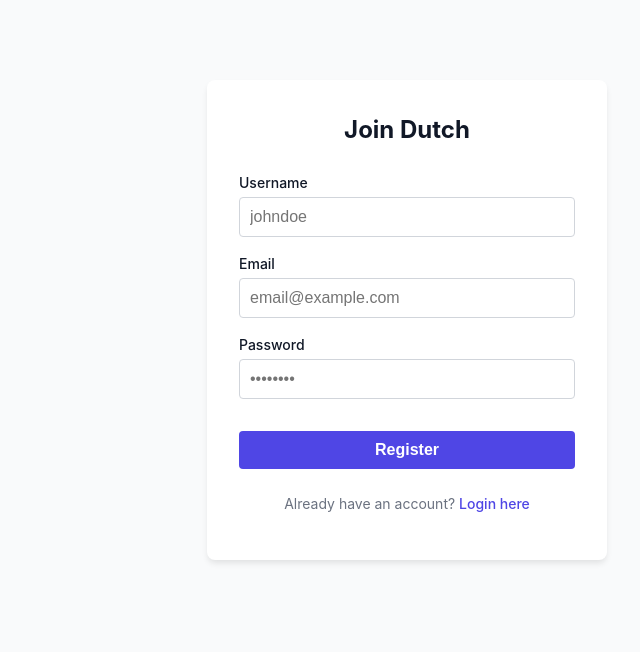
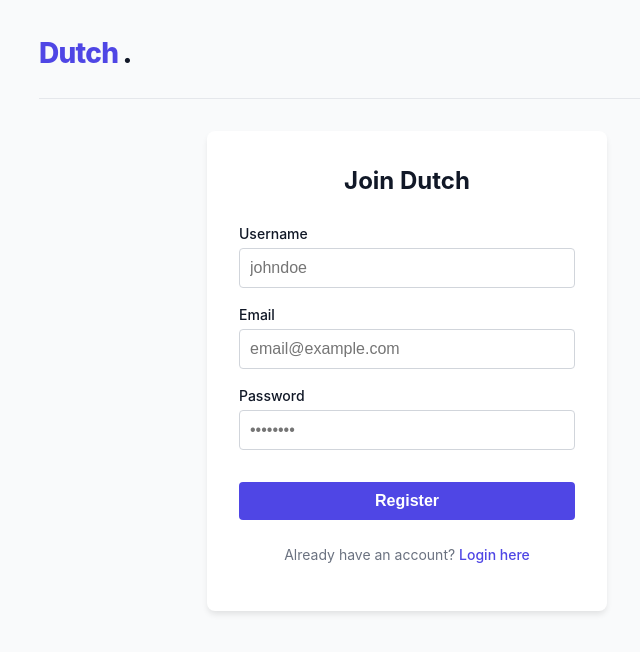
Before and after one commit to raythx98/dutch, a SvelteKit app: page /register in a window 1280 px wide. Shown: the top 652 px of the page, without its empty margins (233-873 px from the left). Built offline with nearby package versions, Linux system fonts and the light colour scheme.

Commit message:
Landing page, UI, invite link fix

```diff
--- a/src/lib/components/InviteModal.svelte
+++ b/src/lib/components/InviteModal.svelte
@@ -1,9 +1,10 @@
 <script lang="ts">
 	import { toast } from '$lib/toast';
+	import { base } from '$app/paths';
 
 	let { inviteToken, onClose }: { inviteToken: string; onClose: () => void } = $props();
 
-	const inviteLink = $derived(typeof window !== 'undefined' ? `${window.location.origin}/join/${inviteToken}` : '');
+	const inviteLink = $derived(typeof window !== 'undefined' ? `${window.location.origin}${base}/join/${inviteToken}` : '');
 
 	function copyToClipboard() {
 		navigator.clipboard.writeText(inviteLink);
--- a/src/routes/login/+page.svelte
+++ b/src/routes/login/+page.svelte
@@ -77,9 +77,14 @@
 	}
 </script>
 
-<div class="auth-container">
-	<form onsubmit={handleLogin} class="auth-form">
-		<h1>Login to Dutch</h1>
+<div class="auth-page">
+	<header class="auth-header">
+		<a href="{base}/" class="logo">Dutch<span>.</span></a>
+	</header>
+
+	<div class="auth-container">
+		<form onsubmit={handleLogin} class="auth-form">
+			<h1>Login to Dutch</h1>
 
 		<div class="field">
 			<label for="email">Email</label>
@@ -115,13 +120,31 @@
 		            Don't have an account? <a href="{base}/register">Register here</a>
 		        </p>
 		    </form>
-		</div>
+	</div>
+</div>
 <style>
+	.auth-page {
+		max-width: 800px;
+		margin: 0 auto;
+		padding: 2rem;
+		width: 100%;
+		box-sizing: border-box;
+	}
+
+	.auth-header {
+		display: flex;
+		justify-content: flex-start;
+		align-items: center;
+		margin-bottom: 2rem;
+		padding-bottom: 1.5rem;
+		border-bottom: 1px solid #e5e7eb;
+	}
+
 	.auth-container {
 		display: flex;
 		justify-content: center;
 		align-items: center;
-		min-height: 80vh;
+		min-height: 60vh;
 	}
 
 	.auth-form {
@@ -205,13 +228,13 @@
 		color: #6b7280;
 	}
 
-	a {
+	.switch a {
 		color: #4f46e5;
 		text-decoration: none;
 		font-weight: 500;
 	}
 
-	a:hover {
+	.switch a:hover {
 		text-decoration: underline;
 	}
 </style>
--- a/src/routes/register/+page.svelte
+++ b/src/routes/register/+page.svelte
@@ -85,9 +85,14 @@
 	}
 </script>
 
-<div class="auth-container">
-	<form onsubmit={handleRegister} class="auth-form">
-		<h1>Join Dutch</h1>
+<div class="auth-page">
+	<header class="auth-header">
+		<a href="{base}/" class="logo">Dutch<span>.</span></a>
+	</header>
+
+	<div class="auth-container">
+		<form onsubmit={handleRegister} class="auth-form">
+			<h1>Join Dutch</h1>
 
 		<div class="field">
 			<label for="username">Username</label>
@@ -137,13 +142,31 @@
 		</p>
 	</form>
 </div>
+</div>
 
 <style>
+	.auth-page {
+		max-width: 800px;
+		margin: 0 auto;
+		padding: 2rem;
+		width: 100%;
+		box-sizing: border-box;
+	}
+
+	.auth-header {
+		display: flex;
+		justify-content: flex-start;
+		align-items: center;
+		margin-bottom: 2rem;
+		padding-bottom: 1.5rem;
+		border-bottom: 1px solid #e5e7eb;
+	}
+
 	.auth-container {
 		display: flex;
 		justify-content: center;
 		align-items: center;
-		min-height: 80vh;
+		min-height: 60vh;
 	}
 
 	.auth-form {
@@ -227,13 +250,13 @@
 		color: #6b7280;
 	}
 
-	a {
+	.switch a {
 		color: #4f46e5;
 		text-decoration: none;
 		font-weight: 500;
 	}
 
-	a:hover {
+	.switch a:hover {
 		text-decoration: underline;
 	}
 </style>
```
Also changed, not shown: src/lib/components/LogoutModal.svelte (added, +111 -0 lines), src/routes/dashboard/+page.svelte (+7 -3 lines), src/routes/groups/[id]/+page.svelte (+12 -3 lines), 1 other file (tests, documents, lock files or other folders).
